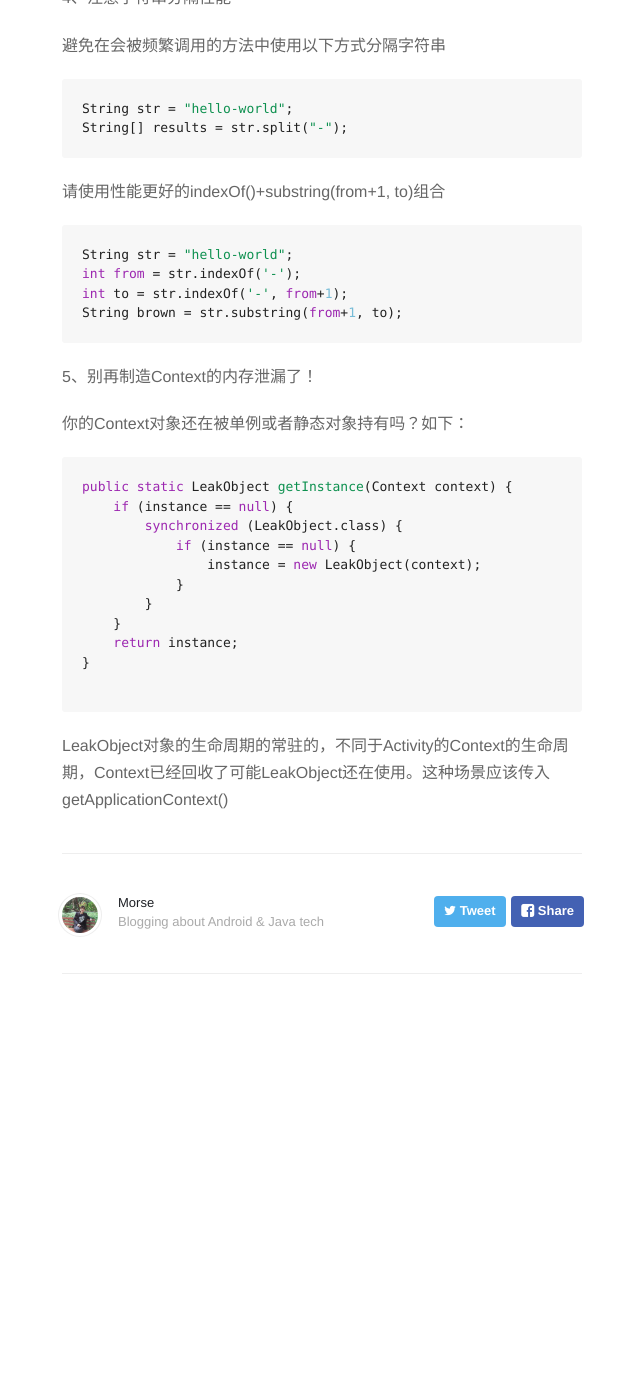
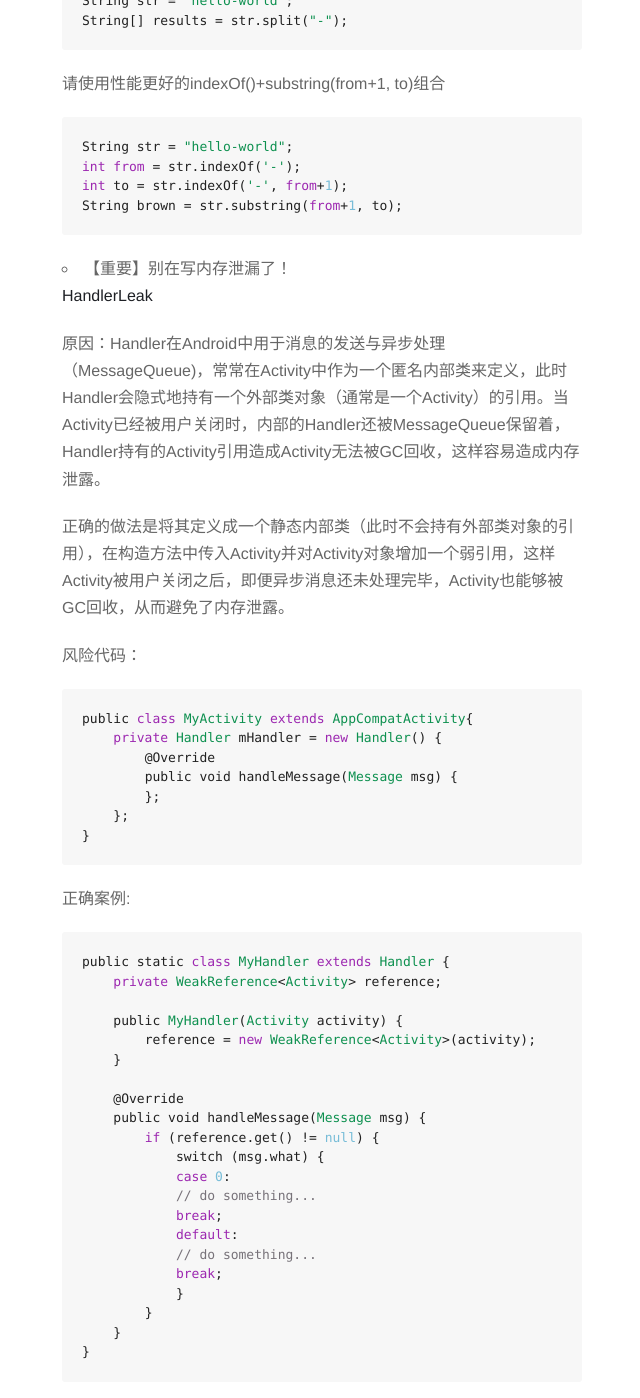
Before and after one commit to javmorse/javmorse.github.io, a Jekyll site: the page built from _posts/2019-02-27-android-codereview.md, in a window 1280 px wide and 1400 px high, scrolled down 8002 px. Shown: the whole window, without its empty margins (318-958 px from the left). Built offline with Jekyll 4.4.1, drawn with Linux system fonts in a browser that asks for light colours; nearby versions of some CDN libraries; before the commit the page ends 9116 px from its top, so only the background shows below that; some of the changed text lies outside the part shown.

Commit message:
修改codeview规范

````diff
--- a/_posts/2019-02-27-android-codereview.md
+++ b/_posts/2019-02-27-android-codereview.md
@@ -19,40 +19,39 @@ domestic.equals(DOMESTIC);
 DOMESTIC.equals(domestic);
 ```
 
-2、初始化你的默认值
-```java
-FilterItemVM fiterVM = new FilterItemVM();
-fiterVM.filterType = FilterType.ECOMOMY;
-```
-
 > 页面间对象传参在数据不完整的情况下崩溃，多数情况下是因为接收到了空的传参未处理直接调用，建议不要依赖调用方的"安全"使用。
 
-3、返回空列表替代null
+
+2. 返回空列表替代null
 
 ```java
-List<IBULocale> getAllLocale(){
-    ...
-    if(localeList == null){
-        return new ArrayList<IBULocacle>();
-    }
+List<Product> getAllLocale(){
+     ...
+      if(productList == null){
+         return new ArrayList<Product>();
+      }
 }
 ```
 > return参数在后续会被使用，如果难以保证调用的地方都安全的调用了，最好还是不要返回null。
 
-4、使用判空的工具类
+3. 【建议】使用判空的工具类
+
 ```java
 //字符换判空
 android.text.TextUtils.isEmpty()
+
 //集合判空
-com.ctrip.ibu.utility.ListUtil.hasItem()|isNullOrEmpty()
+CustomListUtil.hasItem()|isNullOrEmpty()
 ```
 
 > 使用工具类的好处是，容易养成习惯并且避免取反等逻辑错写出现
 
-5、使用String.valueOf(Object) 替代 Object.toString()
+
+4. 【重要】使用String.valueOf(Object) 替代 Object.toString()
 
 ```java
 User user = ..;
+
 Log.d("TAG",user.toString());
 ```
 
@@ -61,39 +60,47 @@ Log.d("TAG",user.toString());
 Log.d("TAG",String.valueOf(user))
 ```
 
-6、你的Deeplink/Router/CMPC每个参数都应该考虑空的情况
+5. 你的Deeplink/Router/CMPC每个参数都应该考虑空的情况
 
 契约类型，传入的参数较为自由，组合也比较多。即使规范好了调用方式，也可能存在非法的传入。请考虑每个参数为空的情况。
 
-7、使用context和activity的引用时先判空
+
+6. 使用context和activity的引用时先判空
 
 ```java
-network.OnSuccess(){
-    if (getActivity() != null) {
-        getActivity().doSomething();
-    }
-}
+Router.toLogin((Activity) view,
+    new IRouterCallBack() {
+        @Override
+        public void onResult(String module, String page, Bundle bundle) {
+            if (isLogin()) {
+                setTitle("test")
+     }
+  }
+}));
 ```
+
+onResult回调时，view可能已经被回收了。
+
 > activity被回收后调用容易引起内存泄漏，相对于找内存泄漏，空安全也可能让内存泄漏不Crash。
 
 ## 类型转换篇
 
-1、注意你的String转Number的方法
+1. 【建议】注意你的String转Number的方法
 
 如：Double.valueOf(String),String.parseDouble(String) ，传入的类型如果不是数字格式的就会出错。做好合法性校验，甚至是trycatch。
 
 正确如下：
 ```java
 if (gatewayTime != null) {
-    try {
-            double gatewayTimeDouble = Double.parseDouble(gatewayTime);
-            serverCallParams.addCurrentServerCallExtraInfos("gatewayTime", gatewayTimeDouble * 1000);
-        } catch (Throwable ignore) {
-    }
+try {
+		double gatewayTimeDouble = Double.parseDouble(gatewayTime);
+		serverCallParams.addCurrentServerCallExtraInfos("gatewayTime", gatewayTimeDouble * 1000);
+	} catch (Throwable ignore) {
+	}
 }
 ```
 
-2、不要信任系统API返回的数据。转换操作一律trycatch.
+2. 【重要】不要信任系统API返回的数据。转换操作一律trycatch.trycatch.
 
 错误示例:
 ```java
@@ -102,28 +109,28 @@ Integer.parseInt(System.getProperty("http.proxyPort"))
 ```
 这里返回的不一定是数字，可能的原因是安卓碎片太严重，有些厂商上的api就说不定了。
 
-3、做好类型判断后再转换
+3. 【重要】做好类型判断后再转换
 
 ```java
 if (params instanceof CoordinatorLayout.LayoutParams) {
-   ((CoordinatorLayout.LayoutParams) params).setBehavior(null);
+    ((CoordinatorLayout.LayoutParams) params).setBehavior(null);
 }
 ```
-
 > kotlin的话使用is关键字
 
 ## 线程安全篇
 
-1、你的单例安全吗
+1.【重要】你的单例安全吗
 
 ```java
 DBHelper instance = null;
+
 public static DBHelper getDBHelper(Context context) {
-        if (instance == null) {
-            instance = new DBHelper()
-        }
-        return instance;
+    if (instance == null) {
+        instance = new DBHelper()
     }
+    return instance;
+}
 ```
 
 在多线程的情况下dbHelper == null就不是一定成立的了，这就可能导致创建了多个实例出来，违背了单例的本意。
@@ -134,7 +141,6 @@ public static DBHelper getDBHelper(Context context) {
 
 ```java
 private static final Object mutex = new Object();
-
 public static IBULocaleManager getInstance() {
     IBULocaleManager result = instance;
     if (result == null) {
@@ -148,22 +154,24 @@ public static IBULocaleManager getInstance() {
     return result;
 }
 ```
+或
+
+```java
+private static final IBULocaleManager instance = new IBULocaleManager()
+```
 
 >在getInstance()比较频繁情况下，多数是命中非空直接实例的， 如果对整个getInstance方法加锁就会影响性能，这里只在为空需要初始化对象的时候同步和校验，大大降低了对性能的影响。
 
-2、隐藏你可以私有的方法和变量
+2. 【建议】隐藏你可以私有的方法和变量
 
 如果你的方法不是一个线程安全的方法，且都是内部自己在调用（Java里面指在同一个类），请直接私有掉方法/变量，避免暴露出去让调用方引入了崩溃。
 
-3、发现死锁
+3. 【重要】发现死锁
 
 - 当心嵌套锁，
 
 如下：
 ```java
-
-
-
 private static Object lock1 = new Object();
 private static Object lock2 = new Object();
 
@@ -206,7 +214,7 @@ try{
 ```
 
 
-4、集合遍历要当心
+4.【重要】集合遍历要当心
 
 如果你没有选择线程安全的集合类（如CopyOnWriteArrayList)，那集合操作的地方都要当心了。
 
@@ -245,7 +253,7 @@ synchronized(list){
 ```
 > 为了保证锁的正确性和不必要的性能开销，最好<b>集合对象来作为对象锁</b>，避免使用this这种对象锁，匿名内部类的话锁的就可能不是一个对象了，锁也是无效的。
 
-5、线程的取消和关闭
+5. 【重要】线程的取消和关闭
 
 这是个容易被忽视但是很重要的一点，如果你的线程不能响应错误的中断或者在任务结束的时候没有正确的关闭它，那么他们一直运转下去，资源开销等也一直存在，间接引发其他问题。
 
@@ -301,13 +309,13 @@ try {
 - 避免DB过大，会引入较多的系统性问题
 
 <br>
-2、混淆类问题
+2. 【重要】混淆类问题
 
 - 接入第三方库或者底层库的时候要阅读和关注混淆规则的接入
 - 反射调用的类/方法检查不能混淆，引发导致classnotfound
 
 <br>
-3、注意字符串拼接性能
+3. 【建议】注意字符串拼接性能
 
 避免大量字符串"+"的操作
 
@@ -335,22 +343,132 @@ int to = str.indexOf('-', from+1);
 String brown = str.substring(from+1, to);
 ```
 
-5、别再制造Context的内存泄漏了！
+5. 【重要】别在写内存泄漏了！
 
-你的Context对象还在被单例或者静态对象持有吗？如下：
+<b>HandlerLeak</b>
+
+原因：Handler在Android中用于消息的发送与异步处理（MessageQueue)，常常在Activity中作为一个匿名内部类来定义，此时Handler会隐式地持有一个外部类对象（通常是一个Activity）的引用。当Activity已经被用户关闭时，内部的Handler还被MessageQueue保留着，Handler持有的Activity引用造成Activity无法被GC回收，这样容易造成内存泄露。
+
+正确的做法是将其定义成一个静态内部类（此时不会持有外部类对象的引用），在构造方法中传入Activity并对Activity对象增加一个弱引用，这样Activity被用户关闭之后，即便异步消息还未处理完毕，Activity也能够被GC回收，从而避免了内存泄露。
+
+风险代码：
 
 ```java
-public static LeakObject getInstance(Context context) {
-    if (instance == null) {
-        synchronized (LeakObject.class) {
-            if (instance == null) {
-                instance = new LeakObject(context);
+public class MyActivity extends AppCompatActivity{
+    private Handler mHandler = new Handler() {
+        @Override
+        public void handleMessage(Message msg) {
+        };
+    };
+}
+```
+正确案例:
+```java
+public static class MyHandler extends Handler {
+    private WeakReference<Activity> reference;
+
+    public MyHandler(Activity activity) {
+        reference = new WeakReference<Activity>(activity);
+    }
+
+    @Override
+    public void handleMessage(Message msg) {
+        if (reference.get() != null) {
+            switch (msg.what) {
+            case 0:
+            // do something...
+            break;
+            default:
+            // do something...
+            break;
             }
         }
     }
-    return instance;
 }
+```
+<b>StaticFieldLeak</b>
+原因：静态对象/变量的生命周期是从第一次被JVM加载到内存一直到程序退出，其余的时间，垃圾回收机制都不会去回收它。
 
+错误案例：单例中传入context/activity。导致context/acitivity没有办法及时回收、引起内存泄漏
+
+```java
+public class MapNavigationUtil {
+       private static Context mContext;
+       private static MapNavigationUtil instance = new MapNavigationUtil();
+       private MapNavigationUtil() {}
+       public static MapNavigationUtil getInstance(Context context) {
+            mContext = context;
+            return instance;
+        }
+}
+```
+正确写法:
+
+```java
+public class MapNavigationUtil {
+       private static Context mContext;
+       private static MapNavigationUtil instance = new MapNavigationUtil();
+       private MapNavigationUtil() {}
+       public static MapNavigationUtil getInstance(Context context) {
+            mContext = context.getApplicationContext(); //使用applicationContext
+            return instance;
+        }
+}
+```
+6. 【重要】正确使用@TargetApi注解
+这个仅用于高版本编译兼容，不代表只会被高版本调用。
+
+```java
+@TargetApi(Build.VERSION_CODES.LOLLIPOP)
+@Override
+public void setupToolbar() {
+    mRlToolbar.setElevation(ViewUtil.dp2px(getContext(), 2));
+}
+```
+低于LOLLIPOP版本的也会调用次方法出现崩溃的情况，如果是为了区分不同版本的调用，使用Build变量做判断。
+
+```java
+if (Build.VERSION.SDK_INT >= Build.VERSION_CODES.LOLLIPOP) {
+    setupToolbar();
+}
 ```
 
-LeakObject对象的生命周期的常驻的，不同于Activity的Context的生命周期，Context已经回收了可能LeakObject还在使用。这种场景应该传入 getApplicationContext()
+7. 【重要】避免show dialog 出现BadTokenException
+
+正确show的方式:
+```java
+if(getActivity()!=null && !isFinishing()) {
+    alert.show();
+}
+```
+Toast/DialogFragment/AlertDialog/Dialog的使用均要注意。
+
+> 原因是activity可能已经被销毁了，上下文context也随之被销毁，这个时候再试图去show，就会出现Crash.
+
+8. 【重要】异步show DialogFragment 使用 commitAllowingStateLoss代替show/commit方法
+
+android 不允许在activity的onSaveInstanceState调用之后再改变状态，比如添加或移除fragment。如果系统在可能回收了activity之后仍然有异步的commit等操作，就会出现state loss的crash.
+
+解决方案：
+
+使用commitAllowingStateLoss()代替FragmentTransaction commit或show方法。
+
+正确示例：
+```java
+@Override
+public void showDialog(FragmentActivity context) {
+if (context != null && !context.isFinishing()) {
+       FragmentTransaction ft = context.getSupportFragmentManager().beginTransaction();
+       ft.add(this, "PushAccessAuthDialog");
+       ft.commitAllowingStateLoss();
+   }
+}
+```
+
+9. 【重要】Fragment commit vs commitAllowingStateLoss
+
+添 加 Fragment 时，确保 FragmentTransaction#commit() 在Activity#onPostResume()或者 FragmentActivity#onResumeFragments()内调用。
+不要随意使用 FragmentTransaction#commitAllowingStateLoss()来代替，任何commitAllowingStateLoss()的使用必须经过 code review，确保无负面影响。
+
+
+![index page](/assets/images/activity_lifecycle.png)
````
Also changed, not shown: other parts of _posts/2019-02-27-android-codereview.md (+2 -2 lines), _posts/2019-05-15-synchronized.md (deleted, +0 -6 lines), assets/images/activity_lifecycle.png (added).
